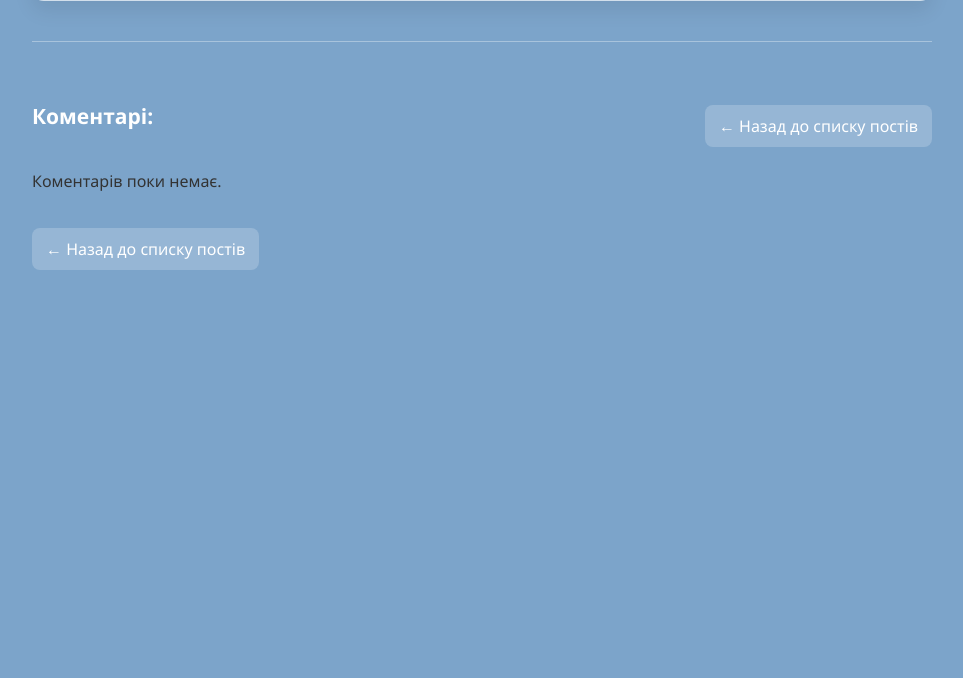
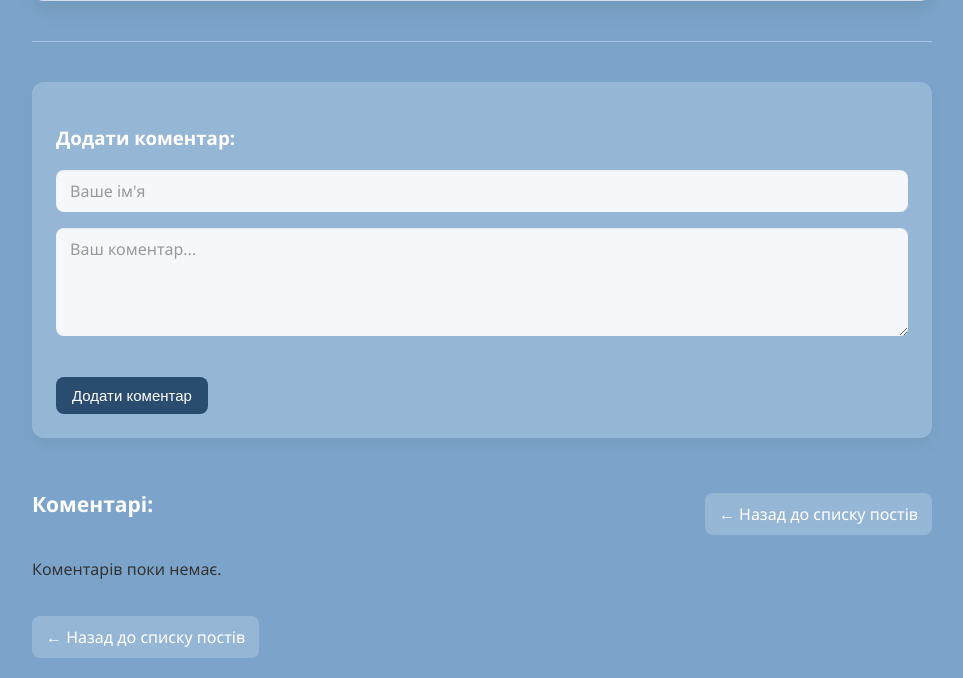
Before and after one commit to Tetyade/django_blog, a Django app: template templates/blog/post_detail.html in a window 1280 px wide. Shown: the part 190-868 px from the top of the page, without its empty margins (158-1121 px from the left). Before the commit the page ends 460 px from the top, so only its background shows below. Run offline with Django 5.2, Linux system fonts and the light colour scheme; the template is opened without the code that fills it, so the values that code supplies are empty.

Commit message:
added form for comments

```diff
--- a/static/blog/style.css
+++ b/static/blog/style.css
@@ -1,5 +1,3 @@
-/* style.css */
-
 body {
     margin: 0;
     padding: 0;
@@ -219,3 +217,56 @@ hr {
     color: #444;
     margin-left: 6px;
 }
+
+.comment-form {
+    background-color: rgba(255, 255, 255, 0.2);
+    padding: 24px;
+    border-radius: 12px;
+    box-shadow: 0 8px 16px rgba(0, 0, 0, 0.05);
+    margin-bottom: 32px;
+}
+
+.comment-form input[type="text"],
+.comment-form textarea {
+    width: 100%;
+    padding: 10px 14px;
+    margin-bottom: 16px;
+    border: none;
+    border-radius: 8px;
+    background-color: rgba(255, 255, 255, 0.9);
+    font-size: 16px;
+    font-family: inherit;
+    color: #333;
+    box-shadow: inset 0 1px 2px rgba(0,0,0,0.05);
+}
+
+.comment-form input[type="text"]::placeholder,
+.comment-form textarea::placeholder {
+    color: #999;
+}
+
+.comment-form button[type="submit"] {
+    background-color: #2a4c6f;
+    color: white;
+    padding: 10px 16px;
+    border: none;
+    border-radius: 8px;
+    cursor: pointer;
+    font-size: 15px;
+    transition: background-color 0.3s ease;
+}
+
+.comment-form button[type="submit"]:hover {
+    background-color: #1d3c58;
+}
+
+.comment-form h3 {
+    color: #fff;
+    margin-bottom: 20px;
+}
+
+.comment-form *,
+.comment-form *::before,
+.comment-form *::after {
+    box-sizing: border-box;
+}
--- a/templates/blog/post_detail.html
+++ b/templates/blog/post_detail.html
@@ -18,6 +18,14 @@
         <hr class="divider">
 
         <div class="comments-section">
+            <form method="post" action="{% url 'get_post_by_id' post.id %}" class="comment-form">
+            {% csrf_token %}
+                <h3>Додати коментар:</h3>
+                <input type='text' id='author' name="author" rows="1" required placeholder="Ваше ім'я">
+                <br>
+                <textarea name="text" rows="4" required placeholder="Ваш коментар..."></textarea>
+                <button type="submit" class="back-link">Додати коментар</button>
+            </form>
             <div class="posts-header">
                 <h3 style="margin-top: 20px;">Коментарі:</h3>
                 <a href="{% url 'post_list' %}" class="back-link">← Назад до списку постів</a>
```
Also changed, not shown: blog/views.py (+18 -4 lines), templates/blog/post_list.html (+0 -19 lines).
